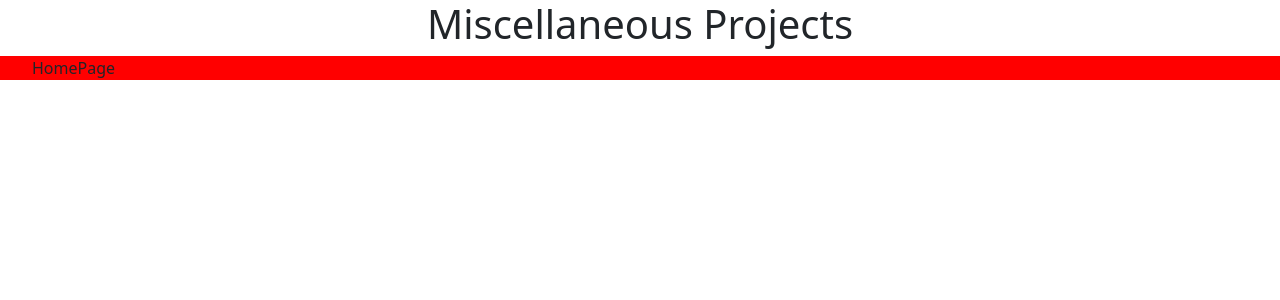
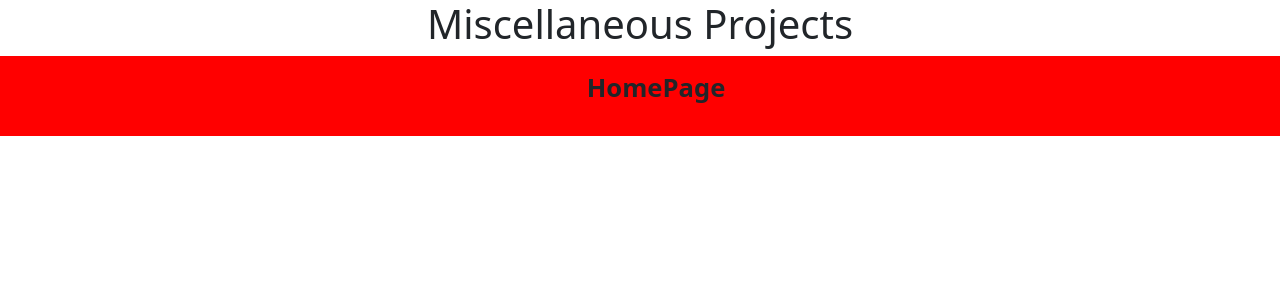
Before and after one commit to StudentCZ/MiscProjects, a React (Create React App) app: page / in a window 1280 px wide. Shown: the top 300 px of the page. Built offline with nearby package versions, Linux system fonts and the light colour scheme.

Commit message:
save point changing navBar

```diff
--- a/src/NavBar.module.css
+++ b/src/NavBar.module.css
@@ -1,5 +1,9 @@
 .navBar {
   background-color: red;
+  text-align: center;
+  padding: 1vw;
+  font-size: 2vw;
+  font-weight: bold;
 }
 
 .li {
```
